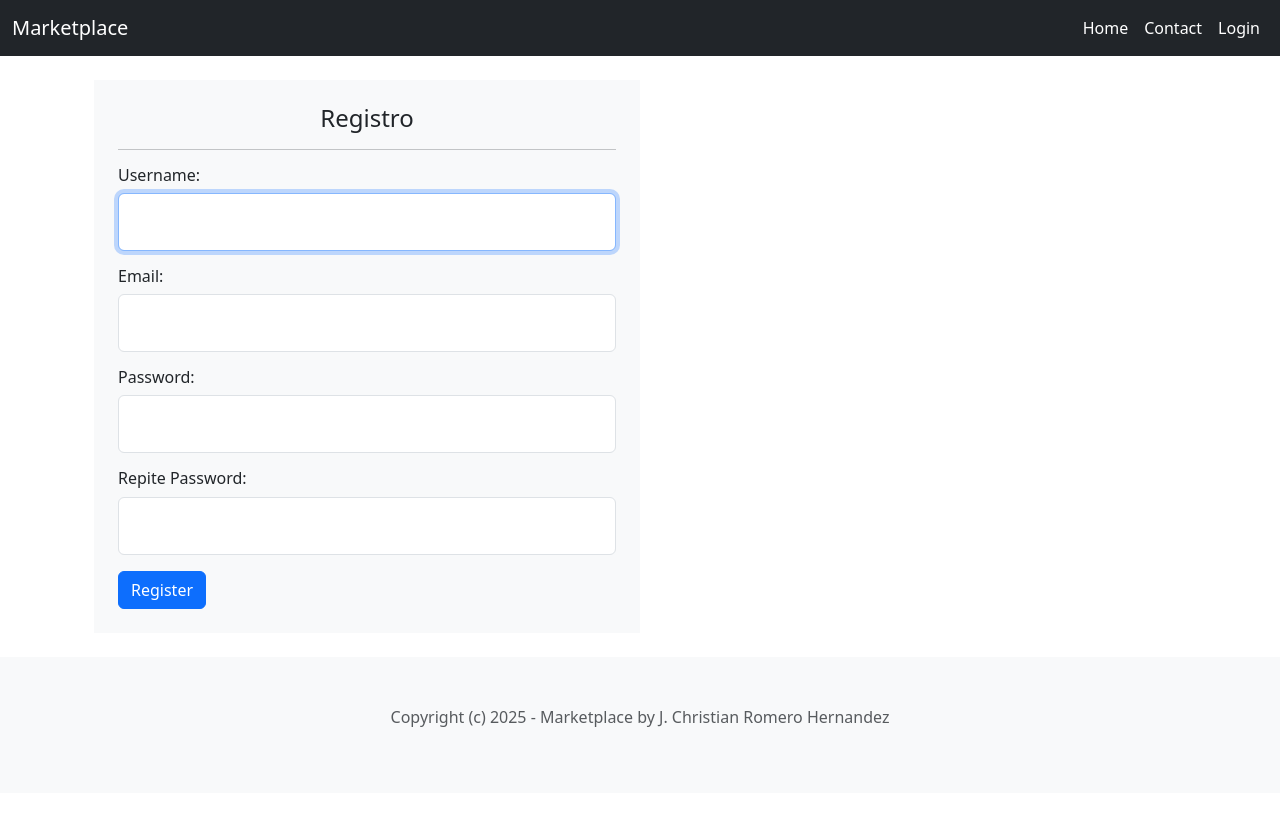
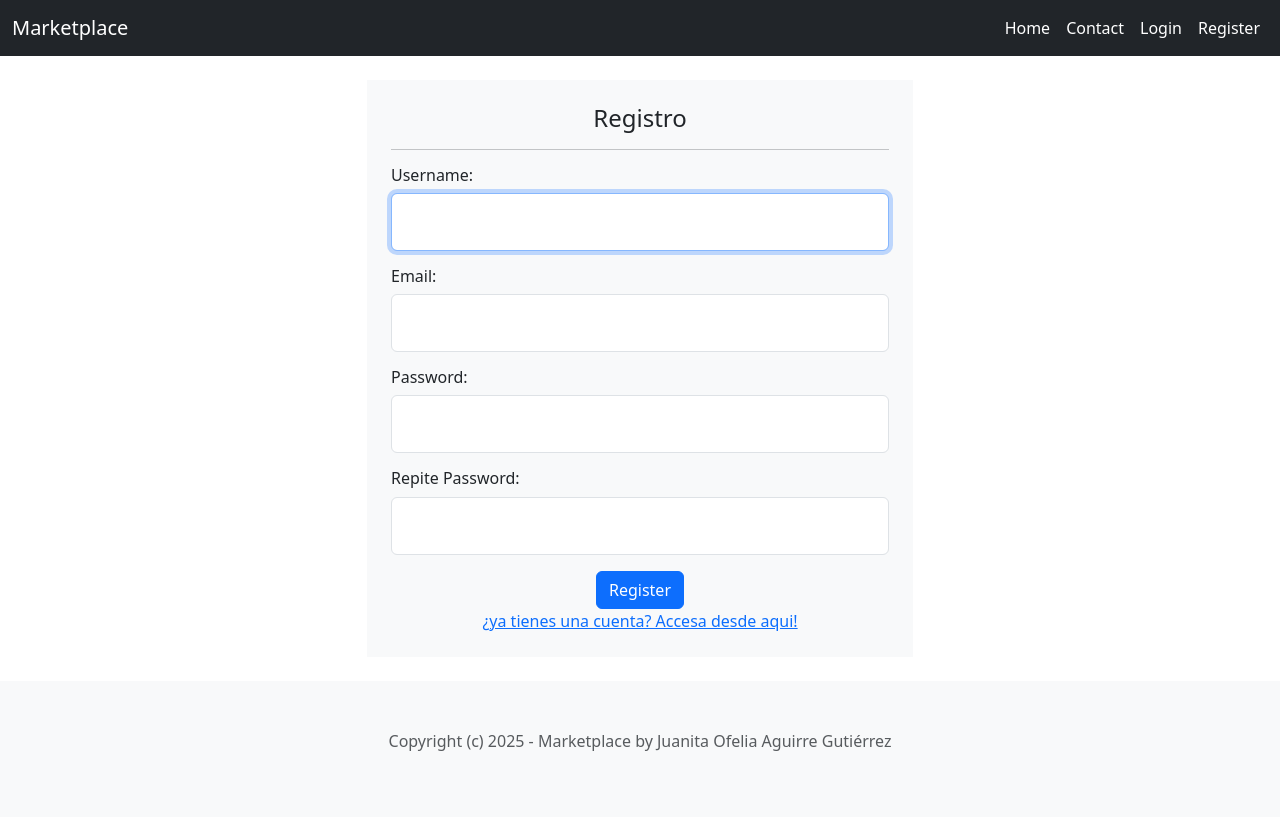
Before and after one commit to JuanitaA79/marketplace_main, a Django app: page /store/register/ in a window 1280 px wide. Before the commit the page ends 727 px from the top, so only its background shows below. Run offline with Django 5.2, Linux system fonts and the light colour scheme.

Commit message:
Funcionalidad de navegacion para login, logout, register en la interface

```diff
--- a/store/templates/store/base.html
+++ b/store/templates/store/base.html
@@ -17,7 +17,7 @@
     </section>
 
     <footer class="py-5 text-center text-body-secondary bg-body-tertiary">
-        <p>Copyright (c) 2025 - Marketplace by J. Christian Romero Hernandez</p>
+        <p>Copyright (c) 2025 - Marketplace by Juanita Ofelia Aguirre Gutiérrez </p>
     </footer>
 </body>
 </html>
--- a/store/templates/store/home.html
+++ b/store/templates/store/home.html
@@ -4,7 +4,11 @@
 
 {% block content %}
     <div class="mt-2 mb-4 px-4 py-2">
+        {% if request.user.is_authenticated %}
+        <h1 class="text-center mb-4">Nuevos Productos - {{request.user.username}}</h1>
+        {% else %}
         <h1 class="text-center mb-4">Nuevos Productos</h1>
+        {% endif %}
         <div class="container text-center">
             <div class="row justify-content-center">
                 {% for item in items %}
--- a/store/templates/store/navigation.html
+++ b/store/templates/store/navigation.html
@@ -16,11 +16,24 @@
                         Contact
                     </a>
                 </li>
-                <li class="nav-item">
-                    <a href="" class="nav-link active">
-                        Login
-                    </a>
-                </li>
+
+                {% if request.user.is_authenticated %}
+                    <li class="nav-item">
+                        <a href="{% url 'logout' %}" class="nav-link">Logout</a>
+                    </li>
+                {% else %}
+                    <li class="nav-item">
+                        <a href="{% url 'login' %}" class="nav-link active">
+                            Login
+                        </a>
+                    </li>
+                    <li class="nav-item">
+                        <a href="{% url 'register' %}" class="nav-link active">
+                            Register
+                        </a>
+                    </li>
+
+                {% endif %}
             </ul>
         </div>
     </div>
--- a/store/templates/store/signup.html
+++ b/store/templates/store/signup.html
@@ -3,7 +3,7 @@
 {% block title %}Registro | {% endblock %}
 
 {% block content %}
-<div class="row p-4">
+<div class="row p-4 d-flex justify-content-center align-items-center">
     <div class="col-6 bg-light p-4">
         <h4 class="mb-6 text-center">Registro</h4>
         <hr>
@@ -29,14 +29,20 @@
             {% if form.errors or form.non_field_errors %}
                 <div class="mb-4 p-6 bg-danger">
                     {% for field in form %}
-                        {{fiels.errors}}
+                    <h5 class="text-white">
+                        {{field.errors}}
+                    </h5>
                     {% endfor %}
 
                     {{ form.non_field_errors }}
                 </div>
             {% endif %}
-            <button class="btn btn-primary mb-6">Register</button>
-
+            <div class="d-flex justify-content-center align-items-center">
+                <button class="btn btn-primary mb-6">Register</button>
+            </div>
+            <div class="d-flex justify-content-center align-items-center">
+                <a href="{% url 'login' %}">¿ya tienes una cuenta? Accesa desde aqui!</a>
+            </div>
         </form>
     </div>
 </div>
--- a/store/urls.py
+++ b/store/urls.py
@@ -1,7 +1,7 @@
 from django.urls import path
 from django.contrib.auth import views as auth_views
 
-from .views import contact, detail, register
+from .views import contact, detail, register, logout_user
 
 from .forms import LoginForm
 
@@ -9,5 +9,6 @@
     path('contact/', contact, name='contact'),
     path('register/', register, name='register'),
     path('login/', auth_views.LoginView.as_view(template_name='store/login.html', authentication_form=LoginForm), name='login'),
+    path('logout/', logout_user, name='logout'),
     path('detail/<int:pk>/', detail, name='detail'),
 ]
--- a/store/views.py
+++ b/store/views.py
@@ -50,3 +50,8 @@
     }
 
     return render(request, 'store/signup.html', context)
+
+def logout_user(request):
+    logout(request)
+
+    return redirect('home')
```
Also changed, not shown: store/templates/store/login.html (+10 -4 lines), db.sqlite3.
